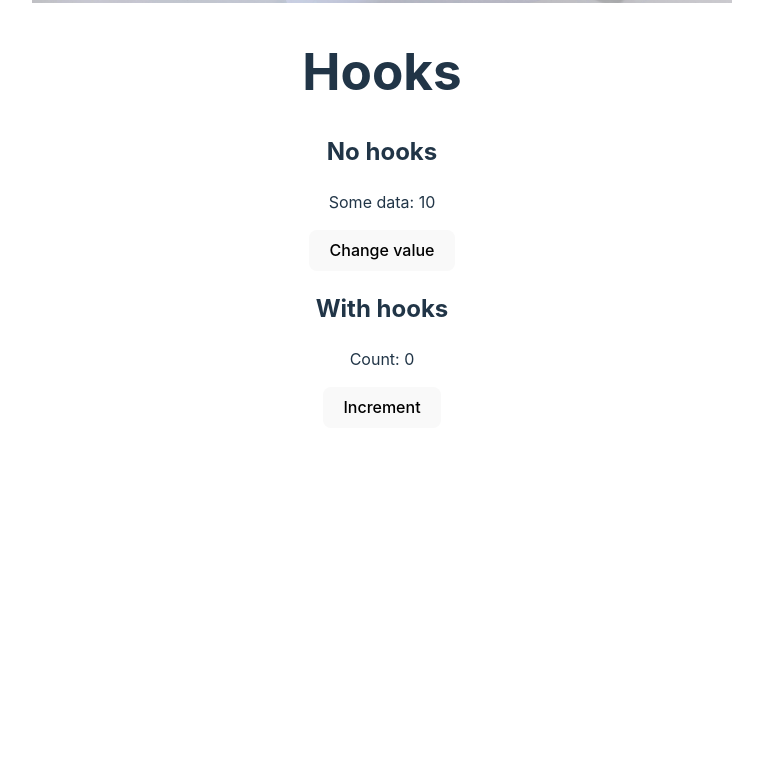
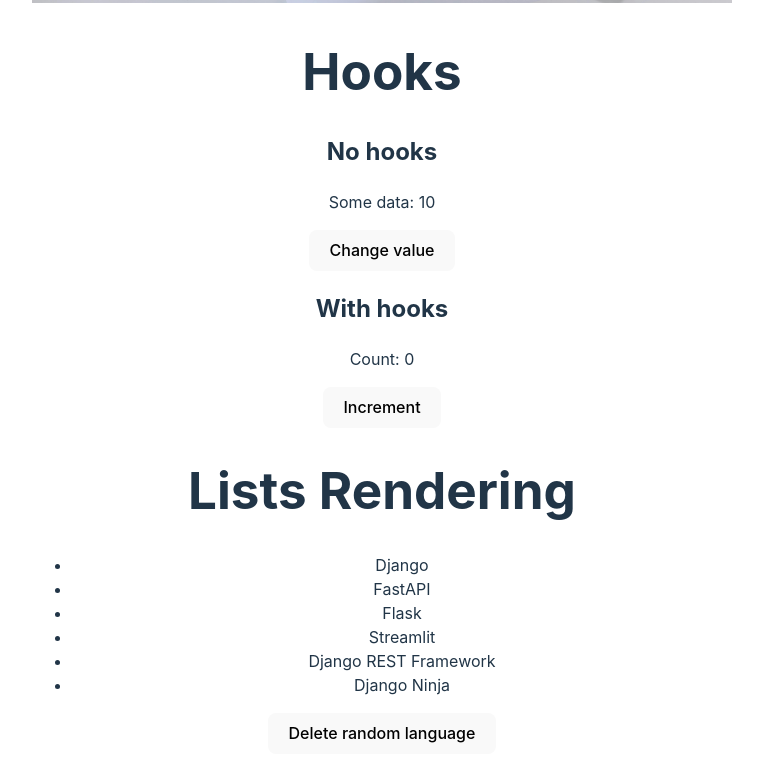
Before and after one commit to uadson/vuejs-course, a React (Vite) app in the folder code/important/: page / in a window 1280 px wide. Shown: the part 1085-1867 px from the top of the page, without its empty margins (258-1021 px from the left). Before the commit the page ends 1545 px from the top, so only its background shows below. Built offline with nearby package versions, Linux system fonts and the light colour scheme.

Commit message:
class 13: lists rendering with hooks

```diff
--- a/code/important/src/App.jsx
+++ b/code/important/src/App.jsx
@@ -2,12 +2,13 @@
 import PublicImages from './components/PublicImages'
 import SrcImages from './components/SrcImages'
 import Hooks from './components/Hooks'
+import ListsRendering from './components/ListsRendering'
 
-import { useState } from 'react'
+// Styles
 import './App.css'
 
+// Main
 function App() {
-  const [count, setCount] = useState(0)
 
   return (
     <>
@@ -15,6 +16,7 @@
         < PublicImages />
         < SrcImages />
         < Hooks />
+        < ListsRendering />
       </div>
     </>
   )
--- /dev/null
+++ b/code/important/src/components/ListsRendering.jsx
@@ -0,0 +1,35 @@
+import { useState } from 'react'
+
+const ListsRendering = () => {
+
+    const [list, setItems] = useState([
+        {id: 1, lang: "Django"},
+        {id: 2, lang: "FastAPI"},
+        {id: 3, lang: "Flask"},
+        {id: 4, lang: "Streamlit"},
+        {id: 5, lang: "Django REST Framework"},
+        {id: 6, lang: "Django Ninja"},
+    ])
+
+    const deleteRandom = () => {
+        // 6 => items number list
+        const randomNumber = Math.floor(Math.random() * 7)
+        setItems((prevItems) => {
+            return prevItems.filter((item) => randomNumber !== item.id)
+        })
+    }
+
+    return (
+        <div>
+            <h1>Lists Rendering</h1>
+            <ul>
+                {list.map((item) => (
+                    <li key={item.id}>{item.lang}</li>
+                ))}
+            </ul>
+            <button onClick={deleteRandom}>Delete random language</button>
+        </div>
+    )
+}
+
+export default ListsRendering
```
